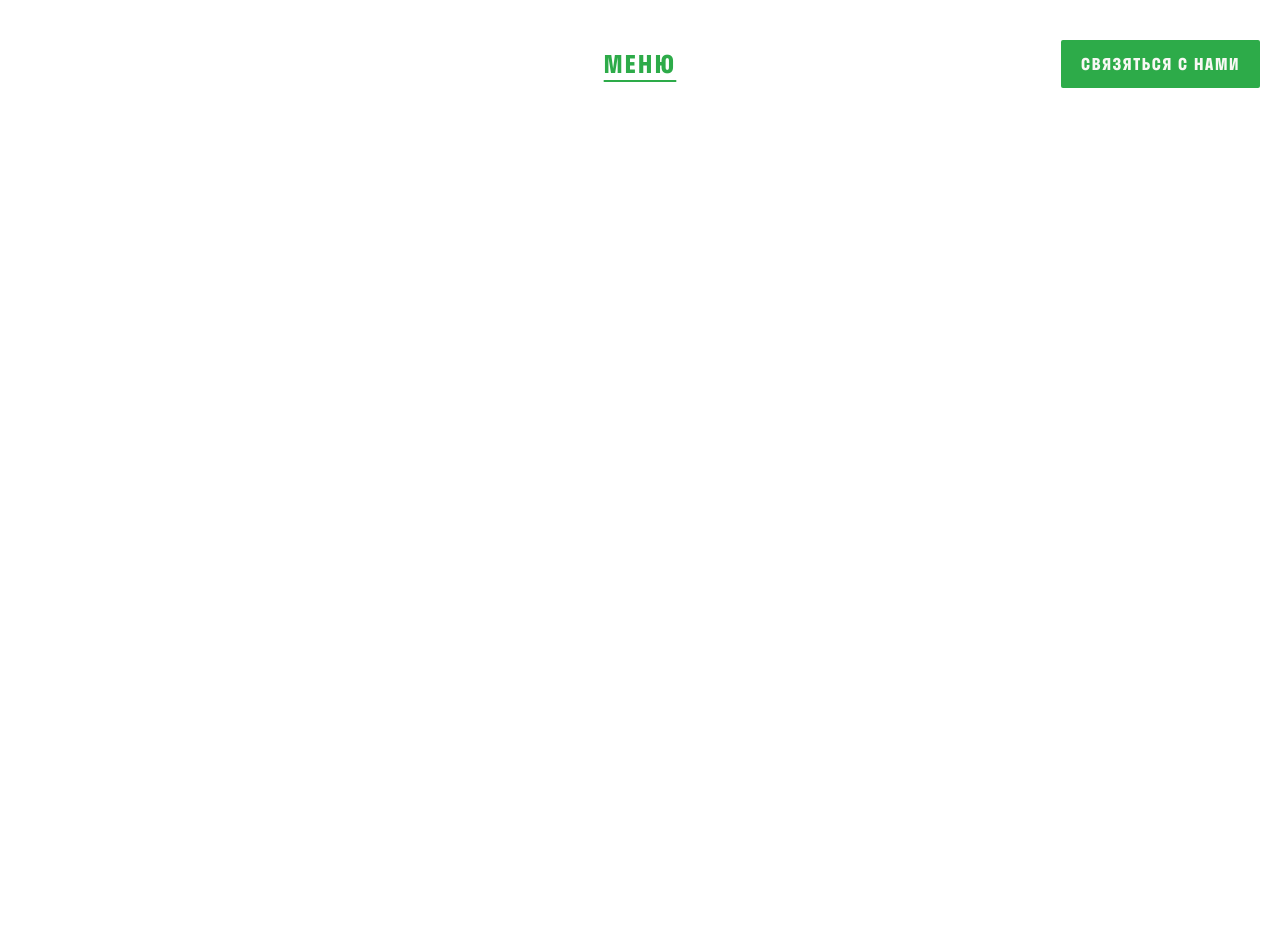
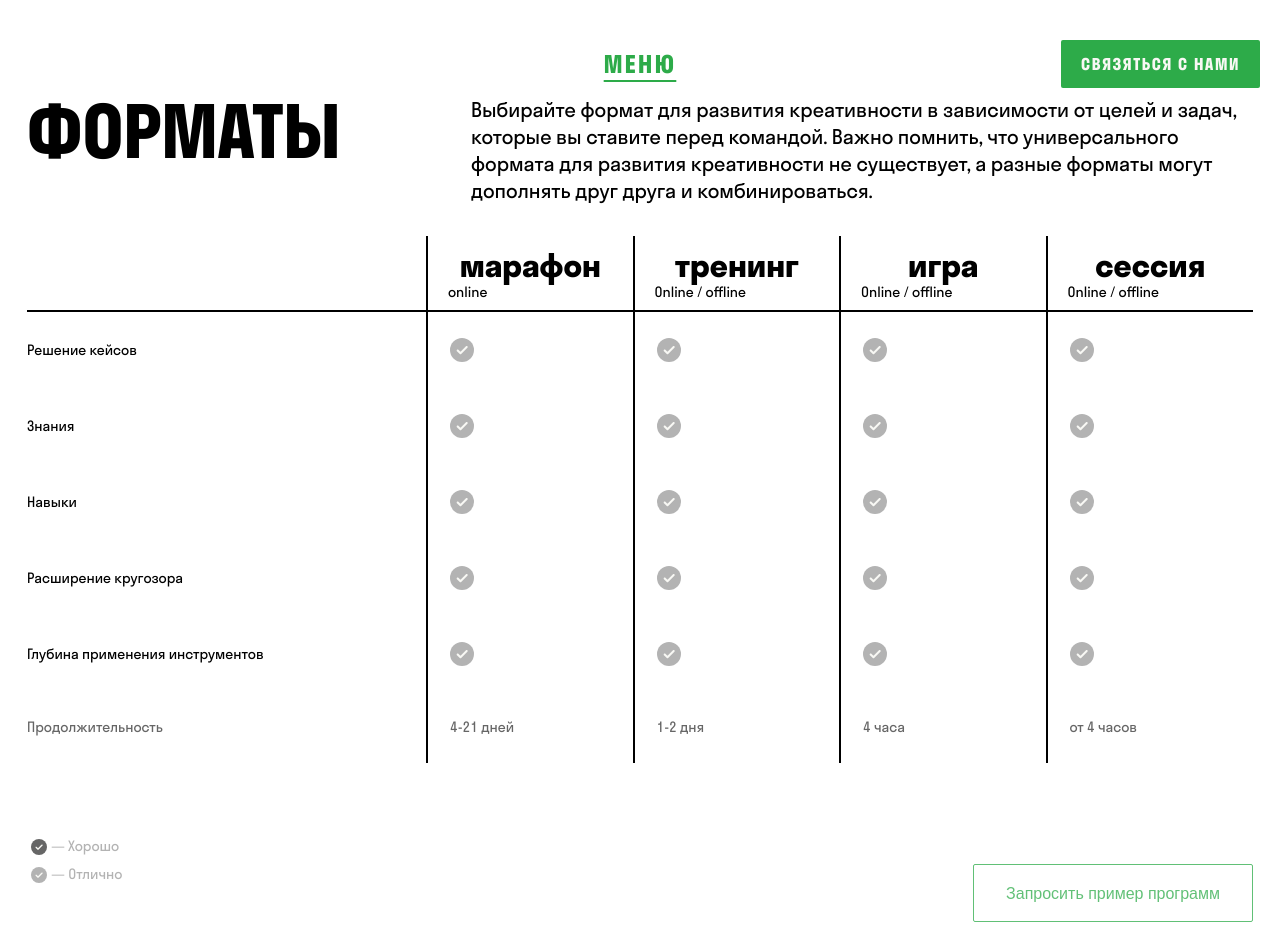
Before and after one commit to DavidEliauri/TBGROUP, a Vue app: page /formats in a window 1280 px wide. Before the commit the page ends 800 px from the top, so only its background shows below. Built offline with nearby package versions, Linux system fonts and the light colour scheme.

Commit message:
Formats page

```diff
--- a/src/assets/scss/headings.scss
+++ b/src/assets/scss/headings.scss
@@ -1,37 +1,44 @@
-h1, h2, h3, h4, h5, h6, .heading {
+
+@mixin heading {
   font-style: normal;
   font-family: 'Stratos LC Bold', sans-serif;
   font-weight: 900;
   text-transform: uppercase;
 }
 
-h1, .heading_1 {
+.heading_1 {
+  @include heading;
   font-weight: 1000;
   font-size: 224px;
   line-height: 100%;
 }
 
-h2, .heading_2 {
+.heading_2 {
+  @include heading;
   font-size: 176px;
   line-height: 100%;
 }
 
-h3, .heading_3 {
+.heading_3 {
+  @include heading;
   font-size: 72px;
   line-height: 100%;
 }
 
-h4, .heading_4 {
+.heading_4 {
+  @include heading;
   font-size: 48px;
   line-height: 100%;
 }
 
-h5, .heading_5 {
+.heading_5 {
+  @include heading;
   font-size: 32px;
   line-height: 100%;
 }
 
-h6, .heading_6 {
+.heading_6 {
+  @include heading;
   font-size: 24px;
   line-height: 100%;
 }
@@ -76,3 +83,11 @@ h6, .heading_6 {
   font-size: 14px;
   line-height: 135%;
 }
+
+
+.body_3 {
+  font-family: 'Stratos LC Regular', sans-serif;
+  font-weight: 400;
+  font-size: 14px;
+  line-height: 135%;
+}
--- a/src/assets/scss/style.scss
+++ b/src/assets/scss/style.scss
@@ -37,3 +37,12 @@ button, a {
   -webkit-box-orient: vertical;
   box-orient: vertical;
 }
+
+.unselectable {
+  -webkit-touch-callout: none;
+  -webkit-user-select: none;
+  -khtml-user-select: none;
+  -moz-user-select: none;
+  -ms-user-select: none;
+  user-select: none;
+}
--- a/src/assets/scss/variables.scss
+++ b/src/assets/scss/variables.scss
@@ -20,6 +20,9 @@ $RED: #da1313;
 
 $TRANSITION: .3s;
 
+
+
+$maxwidth: 1236px;
 $notebook_start: 1440px;
 $notebook: 1024px;
 $tablet_start: 992px;
--- /dev/null
+++ b/src/components/Checkbox.vue
@@ -0,0 +1,56 @@
+<template>
+  <label :for="`checkbox-${ELEMENT_ID}`" class="checkbox unselectable" :class="{checked: modelValue, disabled: $attrs.hasOwnProperty('disabled')}">
+    <input v-bind="$attrs" @input="changeFunction($event.target.checked)" :checked="modelValue" type="checkbox"
+           :id="`checkbox-${ELEMENT_ID}`"
+           :value="value"
+           style="display:none">
+    <svg class="checkbox__icon" width="12" height="9">
+      <use xlink:href="@/assets/sprites.svg#checkbox-galka"></use>
+    </svg>
+  </label>
+</template>
+<script setup>
+import {defineEmits} from "vue";
+
+const ELEMENT_ID = Math.random();
+const emit = defineEmits(['update:modelValue'])
+defineProps({
+  modelValue: {
+    required: false
+  },
+  value: {
+    required: false
+  }
+})
+const changeFunction = value => emit('update:modelValue', value);
+
+</script>
+
+
+<style lang='scss'>
+.checkbox {
+  display: flex;
+  align-items: center;
+  justify-content: center;
+  width: 24px;
+  height: 24px;
+  border-radius: 90px;
+  background-color: $BLACK_30;
+  cursor: pointer;
+  flex-shrink: 0;
+
+  &__icon {
+    fill: $IVORY_100;
+  }
+
+  &.checked {
+    background-color: $BLACK_75;
+  }
+  &.disabled{
+    cursor:default;
+  }
+
+
+
+}
+</style>
--- a/src/components/Navigation.vue
+++ b/src/components/Navigation.vue
@@ -12,6 +12,7 @@
           <router-link class="navigation__menu__link link" to="/blog">Блог</router-link>
           <router-link class="navigation__menu__link link" to="#">Команда</router-link>
           <router-link class="navigation__menu__link link" to="/consult">Консультация</router-link>
+          <router-link class="navigation__menu__link link" to="/formats">Форматы</router-link>
         </nav>
       </div>
       <button class="navigation__button caption_1 uppercase">Связяться с нами</button>
--- /dev/null
+++ b/src/pages/Formats.vue
@@ -0,0 +1,276 @@
+<template>
+  <main class="formats-page page">
+    <div class="formats-page__information">
+      <h1 class="formats-page__title heading_3">
+        Форматы
+      </h1>
+      <p class="formats-page__text">
+        Выбирайте формат для
+        развития креативности в
+        зависимости от целей и
+        задач, которые вы ставите
+        перед командой. Важно
+        помнить, что
+        универсального формата
+        для развития
+        креативности не
+        существует, а разные
+        форматы могут дополнять
+        друг друга и
+        комбинироваться.
+      </p>
+    </div>
+    <table class="formats-page__table">
+      <tbody>
+      <tr>
+        <th></th>
+        <th>
+          <p class="table__subheader subheader_1">марафон</p>
+          <p class="table__after-text body_3">online</p>
+        </th>
+        <th>
+          <p class="table__subheader subheader_1">тренинг</p>
+          <p class="table__after-text body_3">Online / offline</p>
+        </th>
+        <th>
+          <p class="table__subheader subheader_1">игра</p>
+          <p class="table__after-text body_3">Online / offline</p>
+        </th>
+        <th>
+          <p class="table__subheader subheader_1">сессия</p>
+          <p class="table__after-text body_3">Online / offline</p>
+        </th>
+      </tr>
+      <tr>
+        <td><p class="body_3">Решение кейсов</p></td>
+        <td>
+          <Checkbox disabled :value="!some_checkbox_value" v-model="some_checkbox_value"/>
+        </td>
+        <td>
+          <Checkbox disabled :value="!some_checkbox_value" v-model="some_checkbox_value"/>
+        </td>
+        <td>
+          <Checkbox disabled :value="!some_checkbox_value" v-model="some_checkbox_value"/>
+        </td>
+        <td>
+          <Checkbox disabled :value="!some_checkbox_value" v-model="some_checkbox_value"/>
+        </td>
+      </tr>
+      <tr>
+        <td><p class="body_3">Знания</p></td>
+        <td>
+          <Checkbox disabled :value="!some_checkbox_value" v-model="some_checkbox_value"/>
+        </td>
+        <td>
+          <Checkbox disabled :value="!some_checkbox_value" v-model="some_checkbox_value"/>
+        </td>
+        <td>
+          <Checkbox disabled :value="!some_checkbox_value" v-model="some_checkbox_value"/>
+        </td>
+        <td>
+          <Checkbox disabled :value="!some_checkbox_value" v-model="some_checkbox_value"/>
+        </td>
+      </tr>
+      <tr>
+        <td><p class="body_3">Навыки</p></td>
+        <td>
+          <Checkbox disabled :value="!some_checkbox_value" v-model="some_checkbox_value"/>
+        </td>
+        <td>
+          <Checkbox disabled :value="!some_checkbox_value" v-model="some_checkbox_value"/>
+        </td>
+        <td>
+          <Checkbox disabled :value="!some_checkbox_value" v-model="some_checkbox_value"/>
+        </td>
+        <td>
+          <Checkbox disabled :value="!some_checkbox_value" v-model="some_checkbox_value"/>
+        </td>
+      </tr>
+      <tr>
+        <td><p class="body_3">Расширение кругозора</p></td>
+        <td>
+          <Checkbox disabled :value="!some_checkbox_value" v-model="some_checkbox_value"/>
+        </td>
+        <td>
+          <Checkbox disabled :value="!some_checkbox_value" v-model="some_checkbox_value"/>
+        </td>
+        <td>
+          <Checkbox disabled :value="!some_checkbox_value" v-model="some_checkbox_value"/>
+        </td>
+        <td>
+          <Checkbox disabled :value="!some_checkbox_value" v-model="some_checkbox_value"/>
+        </td>
+      </tr>
+      <tr>
+        <td><p class="body_3">Глубина применения инструментов</p></td>
+        <td>
+          <Checkbox disabled :value="!some_checkbox_value" v-model="some_checkbox_value"/>
+        </td>
+        <td>
+          <Checkbox disabled :value="!some_checkbox_value" v-model="some_checkbox_value"/>
+        </td>
+        <td>
+          <Checkbox disabled :value="!some_checkbox_value" v-model="some_checkbox_value"/>
+        </td>
+        <td>
+          <Checkbox disabled :value="!some_checkbox_value" v-model="some_checkbox_value"/>
+        </td>
+      </tr>
+      <tr>
+        <td><p class="body_3">Продолжительность</p></td>
+        <td class="body_3">
+          4-21 дней
+
+        </td>
+        <td class="body_3">
+          1-2 дня
+
+        </td>
+        <td class="body_3">
+          4 часа
+        </td>
+        <td class="body_3">
+          от 4 часов
+        </td>
+      </tr>
+      </tbody>
+    </table>
+    <div class="formats-page__additional">
+      <div class="formats-page__notes">
+        <div class="formats-page__notes__row body_3">
+          <Checkbox disabled class="formats-page__notes__checkbox"/>
+          — Хорошо
+        </div>
+        <div class="formats-page__notes__row body_3">
+          <Checkbox disabled class="formats-page__notes__checkbox"/>
+          — Отлично
+        </div>
+      </div>
+      <SecondaryButton class="formats-page__button">Запросить пример программ</SecondaryButton>
+    </div>
+  </main>
+</template>
+
+<script setup>
+import Checkbox from '@/components/Checkbox.vue';
+import SecondaryButton from '@/components/Buttons/Secondary.vue';
+import {ref} from "vue";
+
+const some_checkbox_value = ref(false);
+</script>
+
+<style lang='scss'>
+.formats-page {
+  margin: 0 auto;
+  padding: 5px;
+  max-width: $maxwidth;
+
+  &__information {
+    display: flex;
+    flex-direction: row;
+    justify-content: space-between;
+    align-items: flex-start;
+    grid-gap: 103px;
+  }
+
+  &__text {
+    font-family: 'Stratos LC Regular', sans-serif;
+    font-style: normal;
+    font-weight: 400;
+    font-size: 20px;
+    line-height: 135%;
+    max-width: 782px;
+  }
+
+  &__table {
+    width: 100%;
+    max-width: 1236px;
+    table-layout: fixed;
+    margin: 32px 0 72px;
+
+    &__subheader, &__after-text {
+      text-align: left;
+    }
+
+    th {
+      padding: 12px 20px 0;
+      text-align: left;
+    }
+
+    th:not(:last-child) {
+      border-right: 2px solid black;
+    }
+
+    th:not(:first-child) {
+      max-width: 210px;
+    }
+
+    th:first-child {
+      width: 400px;
+    }
+
+    tr:first-child {
+      height: 75px;
+      border-bottom: 2px solid black;
+    }
+
+    tr > td:first-of-type {
+      border-left: none;
+      padding-left: 0;
+    }
+
+    tr > td:last-of-type {
+      border-right: none;
+      padding-right: 0;
+    }
+
+    td:not(:last-child) {
+      border-right: 2px solid black;
+    }
+
+    tr:last-child {
+      color: $BLACK_60;
+    }
+
+    td {
+      padding: 26px 22px;
+    }
+  }
+
+  &__additional {
+    width: 100%;
+    display: flex;
+    flex-direction: row;
+    justify-content: space-between;
+    align-items: flex-start;
+  }
+
+  &__notes {
+    display: flex;
+    flex-direction: column;
+    grid-gap: 4px;
+
+    &__row {
+      display: flex;
+      flex-direction: row;
+      justify-content: flex-start;
+      align-items: center;
+      color: $BLACK_30;
+
+      &:first-child {
+        label {
+          background-color: $BLACK_60;
+        }
+      }
+    }
+
+    &__checkbox {
+      transform: scale(calc(16 / 24));
+    }
+  }
+
+  &__button {
+    margin-top: 29px;
+  }
+}
+</style>
--- a/src/pages/Home.vue
+++ b/src/pages/Home.vue
@@ -2,7 +2,7 @@
   <main class="page home-page">
     <div class="home-page__logo">
       <div class="home-page__row">
-        <h1>
+        <h1 class="heading_1">
           TRAINING
         </h1>
 
@@ -10,9 +10,9 @@
           <use xlink:href="@/assets/sprites.svg#cross"></use>
         </svg>
       </div>
-      <h1 class="home-page__row">DEVELOPMENT</h1>
+      <h1 class="heading_1 home-page__row">DEVELOPMENT</h1>
       <div class="home-page__row">
-        <h1 class="home-page__row">GROUP</h1>
+        <h1 class="heading_1 home-page__row">GROUP</h1>
         <p class="home-page__additional-text body_1">Корпоративные <br>
           образовательные
           <br>
--- a/src/router/router.js
+++ b/src/router/router.js
@@ -30,6 +30,12 @@ const routes = [
         name: 'Consult page',
         meta: {filters: false},
         component: () => import("@/pages/Consult.vue")
+    },
+    {
+        path: '/formats',
+        name: 'Formats page',
+        meta: {filters: false},
+        component: () => import("@/pages/Formats.vue")
     }
 ]
 const router = createRouter({
--- a/vite.config.js
+++ b/vite.config.js
@@ -13,6 +13,7 @@ export default defineConfig({
     },
     resolve: {
         alias: {
+            find: '@',
             '@': path.resolve(__dirname, './src'),
         },
     }
--- /dev/null
+++ b/webStorm.config.js
@@ -0,0 +1,5 @@
+System.config({
+    paths: {
+        '@/*': './src/*',
+    },
+})
```
Also changed, not shown: src/assets/sprites.svg.
